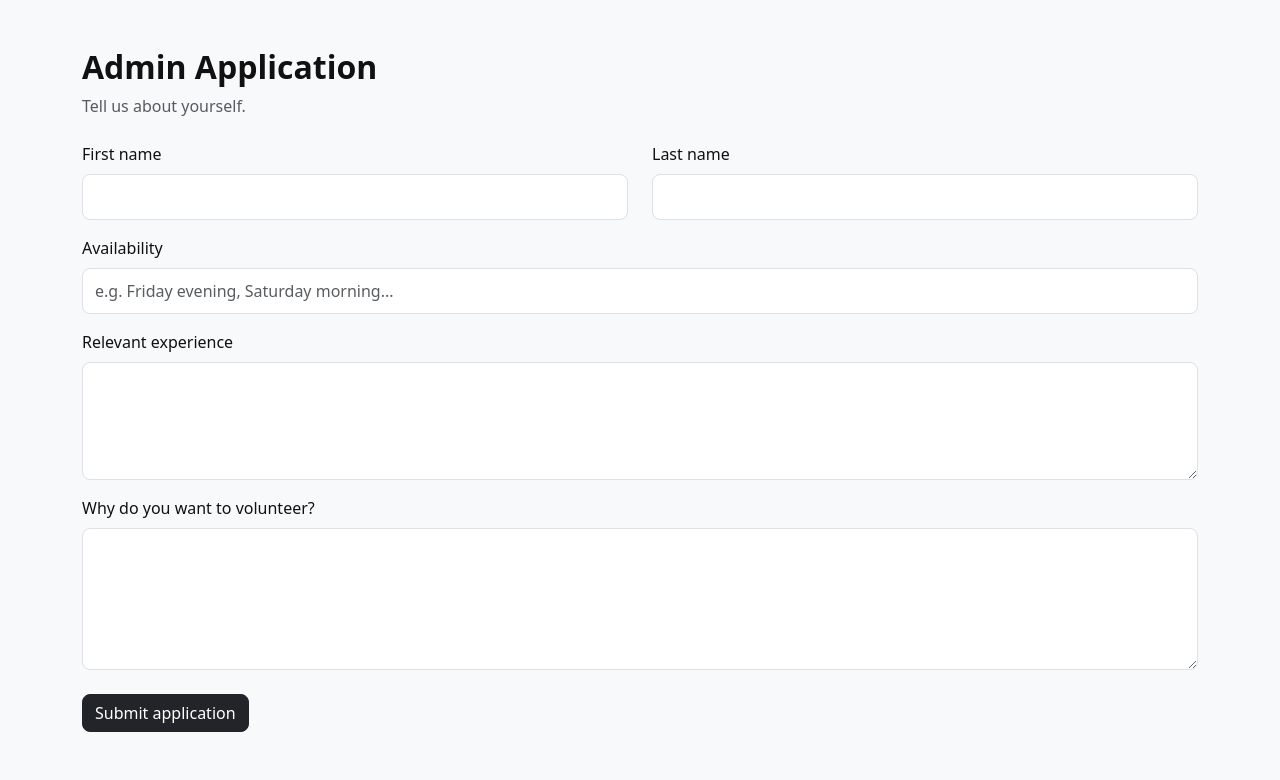
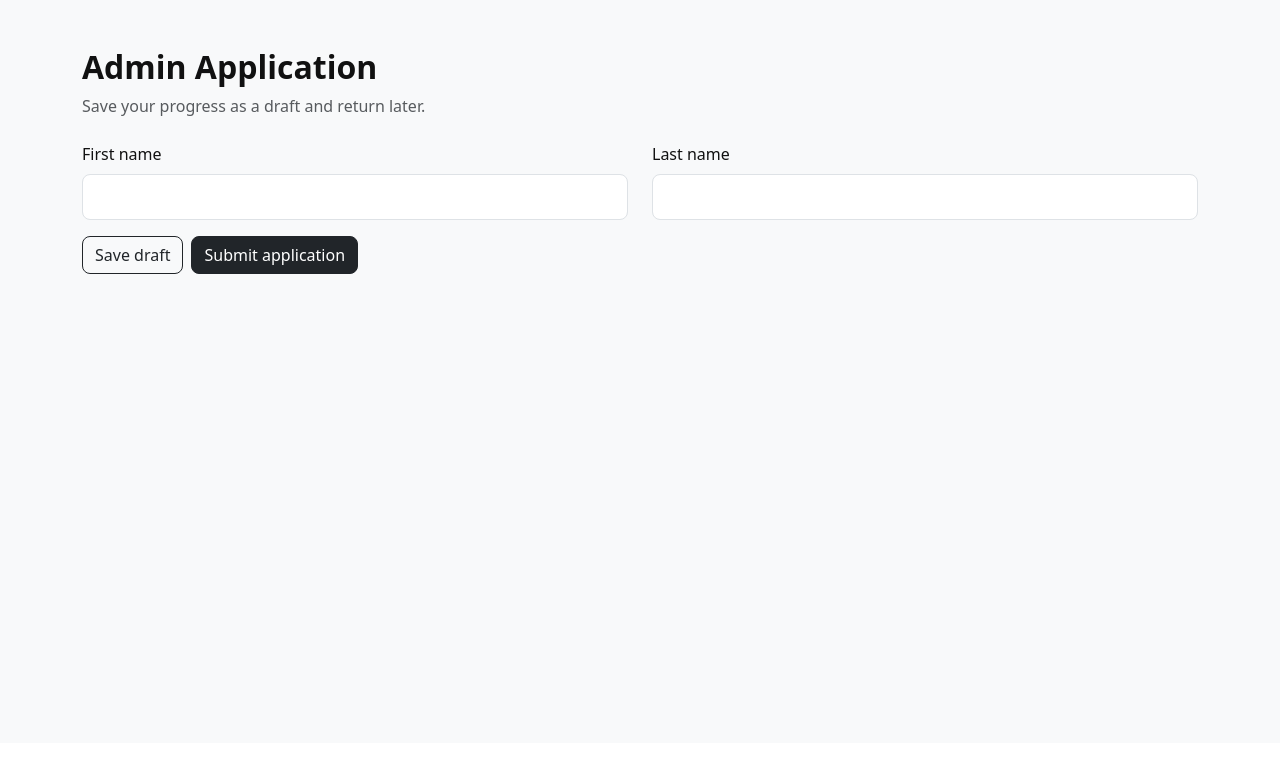
Before and after one commit to shivanikini24/calhacks-portal, a Flask app: page /application in a window 1280 px wide. Shown: the part 57-837 px from the top of the page. After the commit the page ends 331 px from the top, so only its background shows below. Run offline with Flask 3, Linux system fonts and the light colour scheme; the visitor is signed in with stand-in values (Sample User, id 1); data that the repository does not hold is empty.

Commit message:
Addedd draft saving and lock submitted applications

```diff
--- a/app/routes.py
+++ b/app/routes.py
@@ -138,11 +138,14 @@ def register_routes(app):
     @app.route("/application", methods=["GET", "POST"])
     @login_required
     def application():
+        existing = current_user.application
 
+        if existing and existing.status == "Submitted" and request.method == "POST":
+            flash("Your application has already been submitted and cannot be edited.")
+            return redirect(url_for("application"))
         if current_user.role == "organizer":
             return redirect(url_for("organizer"))
 
-        existing = current_user.application
 
         if request.method == "POST":
 
@@ -192,11 +195,17 @@ def register_routes(app):
                 volunteer.experience = request.form["experience"]
                 volunteer.why_volunteer = request.form["why_volunteer"]
 
-            application.status = "Submitted"
+            action = request.form.get("action")
+
+            if action == "submit":
+                application.status = "Submitted"
+                flash("Application submitted successfully!")
+
+            else:
+                application.status = "Draft"
+                flash("Application draft saved.")
 
             db.session.commit()
-
-            flash("Application submitted successfully!")
 
             return redirect(url_for("dashboard"))
 
--- a/app/templates/application.html
+++ b/app/templates/application.html
@@ -1,3 +1,4 @@
+
 {% extends "base.html" %}
 
 {% block title %}Application{% endblock %}
@@ -8,12 +9,24 @@
     {{ current_user.role|capitalize }} Application
 </h2>
 
-<p class="text-muted mb-4">
-    Tell us about yourself.
-</p>
+{% if application and application.status == "Submitted" %}
+
+    <p class="text-muted mb-4">
+        Your application has been submitted and is now locked.
+    </p>
+
+{% else %}
+
+    <p class="text-muted mb-4">
+        Save your progress as a draft and return later.
+    </p>
+
+{% endif %}
 
 
 <form method="POST">
+
+    <!-- First and Last Name -->
 
     <div class="row">
 
@@ -26,7 +39,8 @@
             <input
                 name="first_name"
                 class="form-control"
-                value="{{ application.hacker_application.first_name if application and application.hacker_application else '' }}"
+                value="{% if application and application.hacker_application %}{{ application.hacker_application.first_name }}{% elif application and application.volunteer_application %}{{ application.volunteer_application.first_name }}{% endif %}"
+                {% if application and application.status == "Submitted" %}disabled{% endif %}
                 required
             >
 
@@ -42,6 +56,8 @@
             <input
                 name="last_name"
                 class="form-control"
+                value="{% if application and application.hacker_application %}{{ application.hacker_application.last_name }}{% elif application and application.volunteer_application %}{{ application.volunteer_application.last_name }}{% endif %}"
+                {% if application and application.status == "Submitted" %}disabled{% endif %}
                 required
             >
 
@@ -49,6 +65,8 @@
 
     </div>
 
+
+    <!-- HACKER APPLICATION -->
 
     {% if current_user.role == "hacker" %}
 
@@ -61,6 +79,8 @@
             <input
                 name="school"
                 class="form-control"
+                value="{{ application.hacker_application.school if application and application.hacker_application else '' }}"
+                {% if application and application.status == "Submitted" %}disabled{% endif %}
                 required
             >
 
@@ -76,6 +96,8 @@
             <input
                 name="major"
                 class="form-control"
+                value="{{ application.hacker_application.major if application and application.hacker_application else '' }}"
+                {% if application and application.status == "Submitted" %}disabled{% endif %}
             >
 
         </div>
@@ -91,6 +113,8 @@
                 name="graduation_year"
                 type="number"
                 class="form-control"
+                value="{{ application.hacker_application.graduation_year if application and application.hacker_application else '' }}"
+                {% if application and application.status == "Submitted" %}disabled{% endif %}
             >
 
         </div>
@@ -106,7 +130,9 @@
                 name="github"
                 type="url"
                 class="form-control"
+                value="{{ application.hacker_application.github if application and application.hacker_application else '' }}"
                 placeholder="https://github.com/..."
+                {% if application and application.status == "Submitted" %}disabled{% endif %}
             >
 
         </div>
@@ -122,7 +148,8 @@
                 name="experience"
                 class="form-control"
                 rows="4"
-            ></textarea>
+                {% if application and application.status == "Submitted" %}disabled{% endif %}
+            >{{ application.hacker_application.experience if application and application.hacker_application else '' }}</textarea>
 
         </div>
 
@@ -137,13 +164,15 @@
                 name="why_cal_hacks"
                 class="form-control"
                 rows="5"
-            ></textarea>
+                {% if application and application.status == "Submitted" %}disabled{% endif %}
+            >{{ application.hacker_application.why_cal_hacks if application and application.hacker_application else '' }}</textarea>
 
         </div>
 
 
-    {% else %}
+    <!-- VOLUNTEER APPLICATION -->
 
+    {% elif current_user.role == "volunteer" %}
 
         <div class="mb-3">
 
@@ -154,7 +183,9 @@
             <input
                 name="availability"
                 class="form-control"
+                value="{{ application.volunteer_application.availability if application and application.volunteer_application else '' }}"
                 placeholder="e.g. Friday evening, Saturday morning..."
+                {% if application and application.status == "Submitted" %}disabled{% endif %}
             >
 
         </div>
@@ -170,7 +201,8 @@
                 name="experience"
                 class="form-control"
                 rows="4"
-            ></textarea>
+                {% if application and application.status == "Submitted" %}disabled{% endif %}
+            >{{ application.volunteer_application.experience if application and application.volunteer_application else '' }}</textarea>
 
         </div>
 
@@ -185,16 +217,52 @@
                 name="why_volunteer"
                 class="form-control"
                 rows="5"
-            ></textarea>
+                {% if application and application.status == "Submitted" %}disabled{% endif %}
+            >{{ application.volunteer_application.why_volunteer if application and application.volunteer_application else '' }}</textarea>
 
         </div>
 
     {% endif %}
 
 
-    <button class="btn btn-dark">
-        Submit application
-    </button>
+    <!-- ACTION BUTTONS -->
+
+    {% if not application or application.status != "Submitted" %}
+
+        <div class="d-flex gap-2">
+
+            <button
+                type="submit"
+                name="action"
+                value="draft"
+                class="btn btn-outline-dark"
+            >
+                Save draft
+            </button>
+
+
+            <button
+                type="submit"
+                name="action"
+                value="submit"
+                class="btn btn-dark"
+            >
+                Submit application
+            </button>
+
+        </div>
+
+    {% else %}
+
+        <div class="alert alert-success mb-0">
+
+            <strong>Application submitted.</strong>
+
+            Your application has been locked and can no longer be edited.
+
+        </div>
+
+    {% endif %}
 
 </form>
 
```
